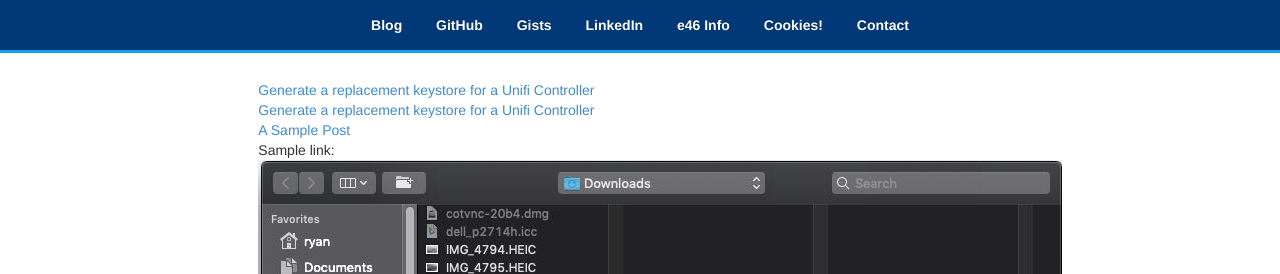
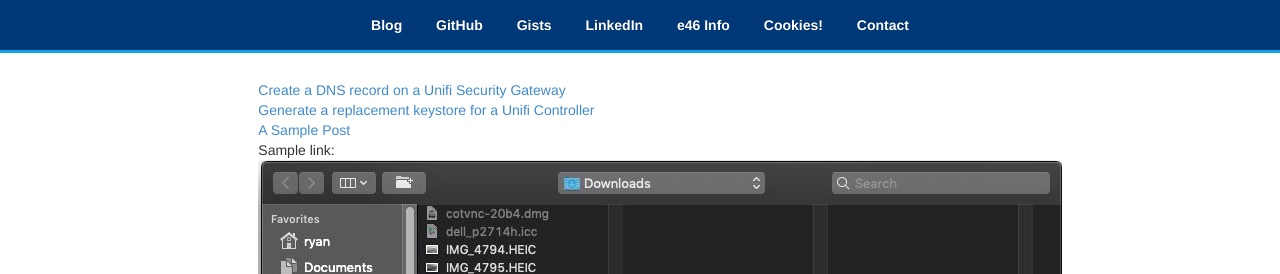
Before and after one commit to rpunt/rpunt.github.io, a Jekyll site: the page built from blog/index.md, in a window 1280 px wide. Shown: the top 274 px of the page. Built offline with Jekyll 4.4.1, drawn with Linux system fonts in a browser that asks for light colours; nearby versions of some CDN libraries.

Commit message:
update post title and verbiage

```diff
--- a/_posts/2019-02-16-unifi-dns-record.md
+++ b/_posts/2019-02-16-unifi-dns-record.md
@@ -1,10 +1,10 @@
 ---
-title: Generate a replacement keystore for a Unifi Controller
+title: Create a DNS record on a Unifi Security Gateway
 layout: post
 ---
 
 {{ layout.title }}
 
-Create a DNS record on a [Unifi USG](https://store.ui.com/products/unifi-security-gateway):
+Assuming you've enabled DNSMasq on your [security gateway](https://store.ui.com/products/unifi-security-gateway), you may wish to create local DNS records.
 
 {% gist 2b03c111f3d167cbee5003b1c5f28297 %}
```
